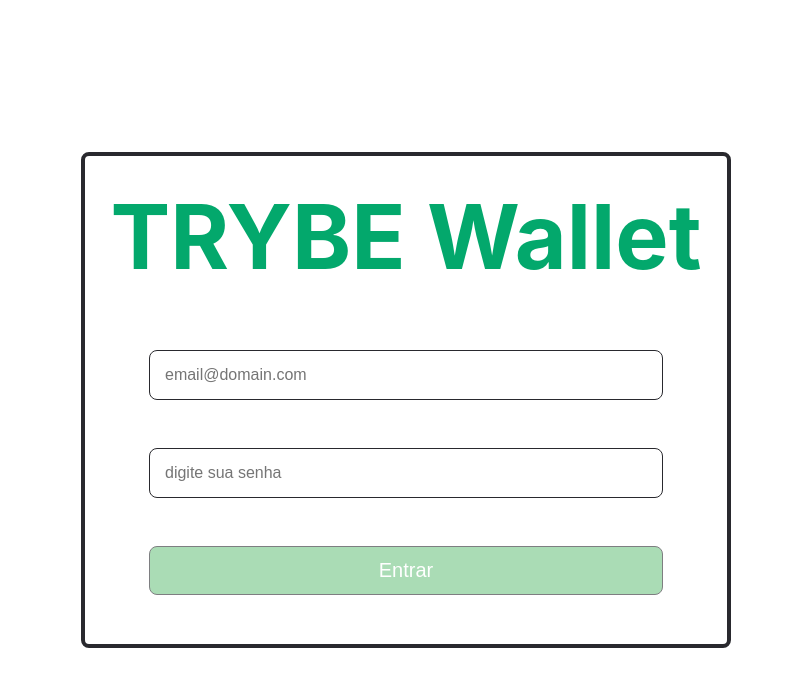
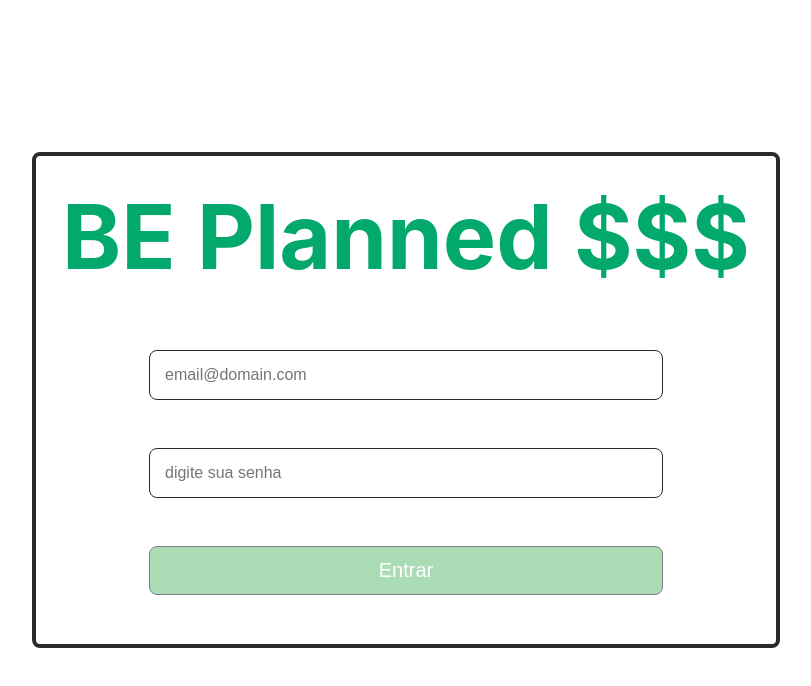
Before and after one commit to Mario-Junior/trybewallet, a React (Create React App) app: page / in a window 1280 px wide. Shown: the top 686 px of the page, without its empty margins (234-1045 px from the left). Built offline with nearby package versions, Linux system fonts and the light colour scheme.

Commit message:
refactor: Login page and Header title update

```diff
--- a/src/components/WalletHeader.js
+++ b/src/components/WalletHeader.js
@@ -19,7 +19,7 @@ class WalletHeader extends Component {
     }, 0);
     return (
       <header>
-        <h1>TRYBE Wallet</h1>
+        <h1>Financial Planner</h1>
         <div className="user-info">
           <p>
             E-mail:
--- a/src/pages/Login.js
+++ b/src/pages/Login.js
@@ -40,7 +40,7 @@ class Login extends React.Component {
     return (
       <main className="login-page">
         <div className="login-container">
-          <h1>TRYBE Wallet</h1>
+          <h1>BE Planned $$$</h1>
           <input
             className="login-input"
             type="email"
```
